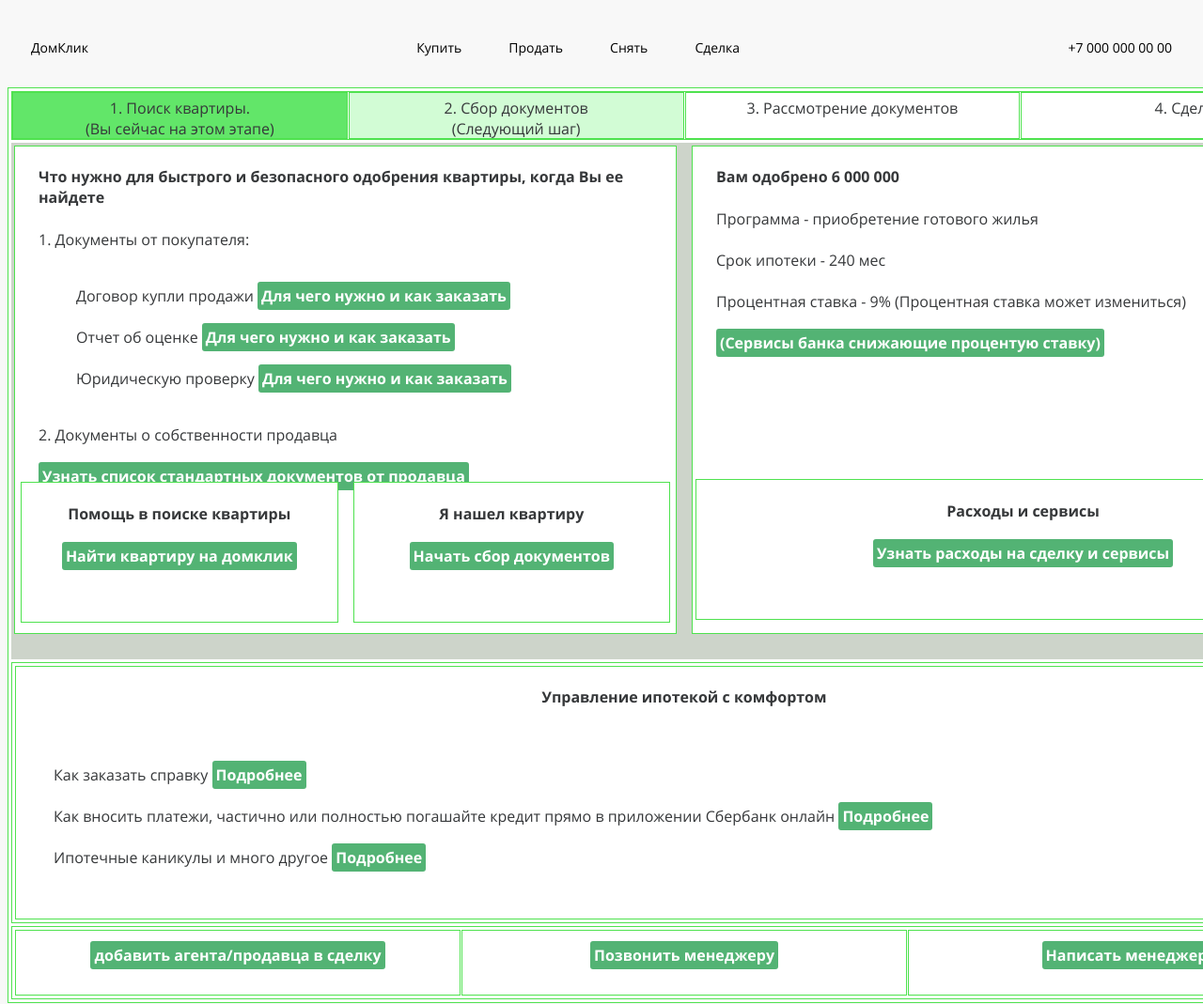
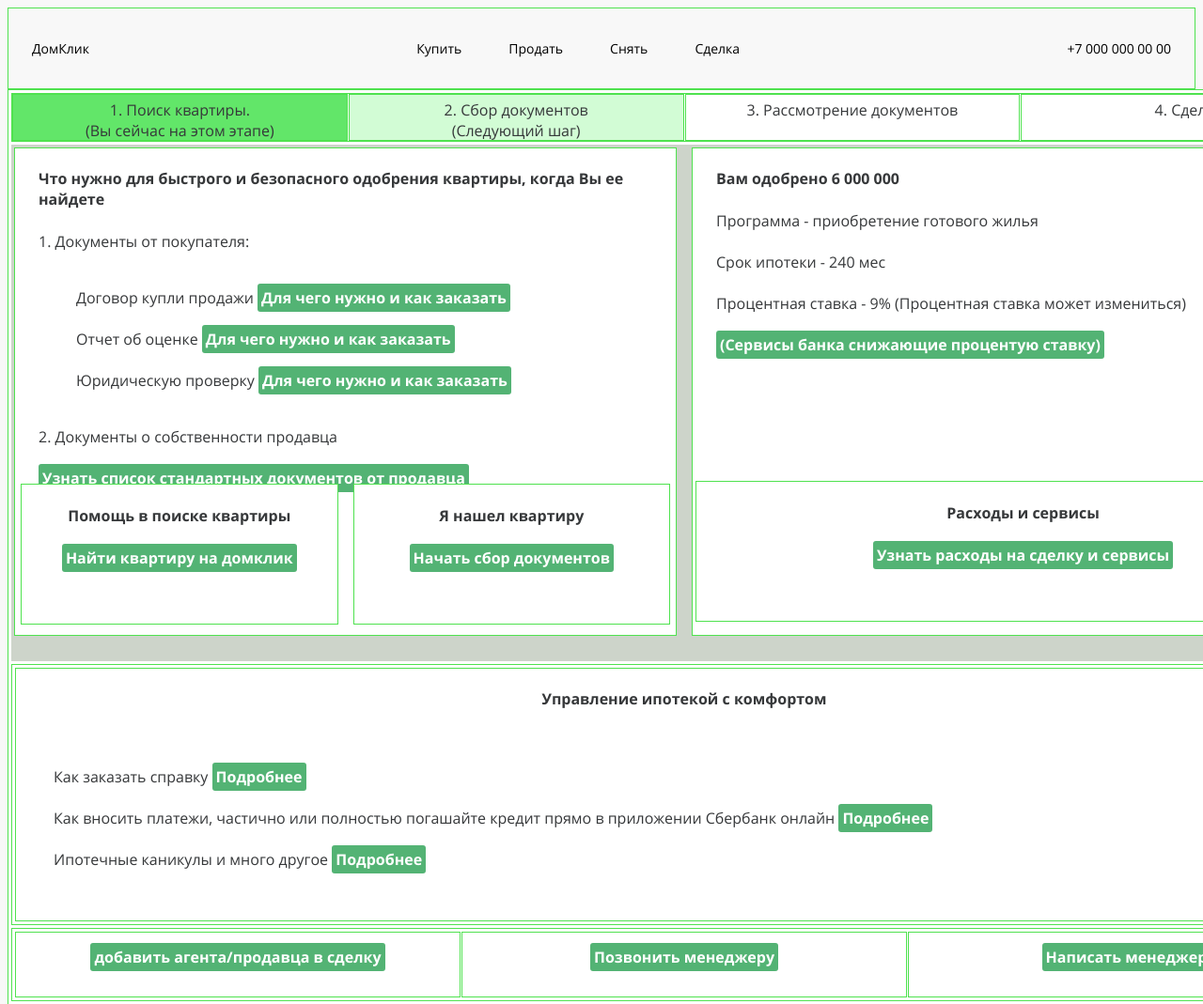
Before and after one commit to a1xc0m/domc-lk, a plain HTML site: page www/index.html in a window 1280 px wide. Shown: the top 1069 px of the page at 94% size. Drawn offline with Linux system fonts and the light colour scheme.

Commit message:
work on style

```diff
--- a/src/styles/blocks/_nav_main.scss
+++ b/src/styles/blocks/_nav_main.scss
@@ -5,7 +5,7 @@
   left: 0;
   width: 100%;
   z-index: 1000;
-  //border: 1px solid rgb(79, 226, 79);
+  border: 1px solid rgb(79, 226, 79);
   //border-radius: 30px;
 }
 
```
Also changed, not shown: www/style/style.css.
